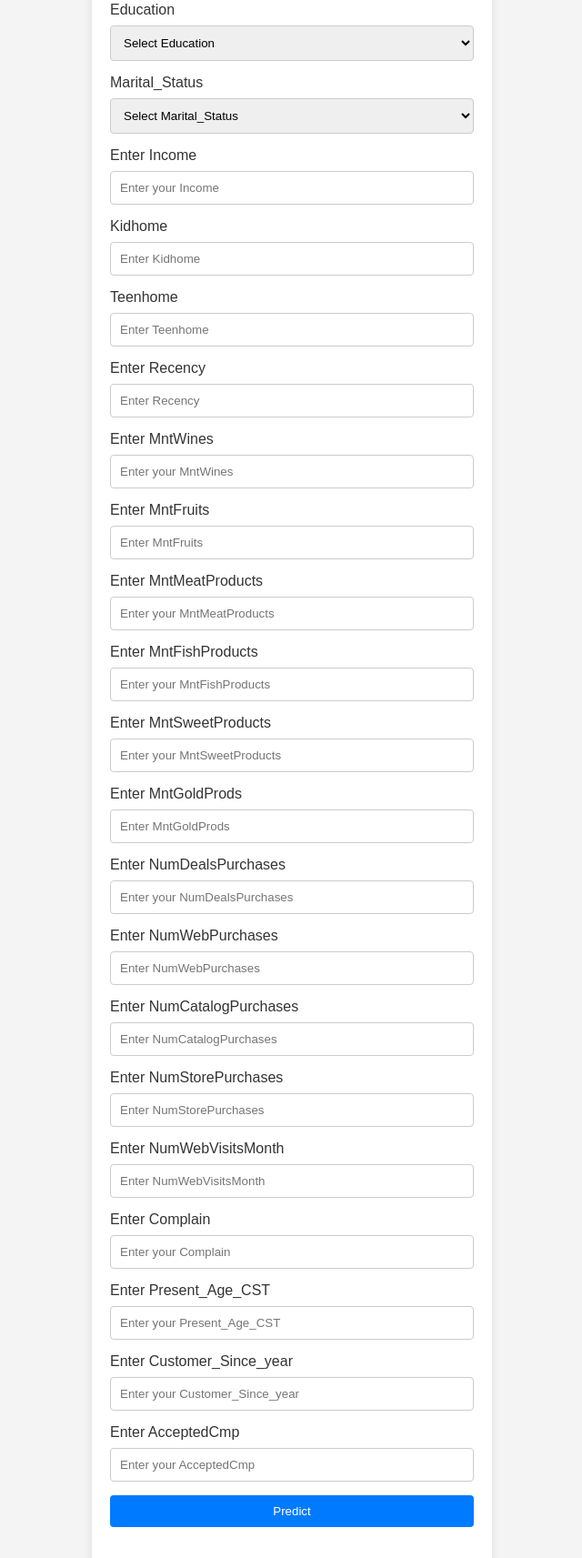
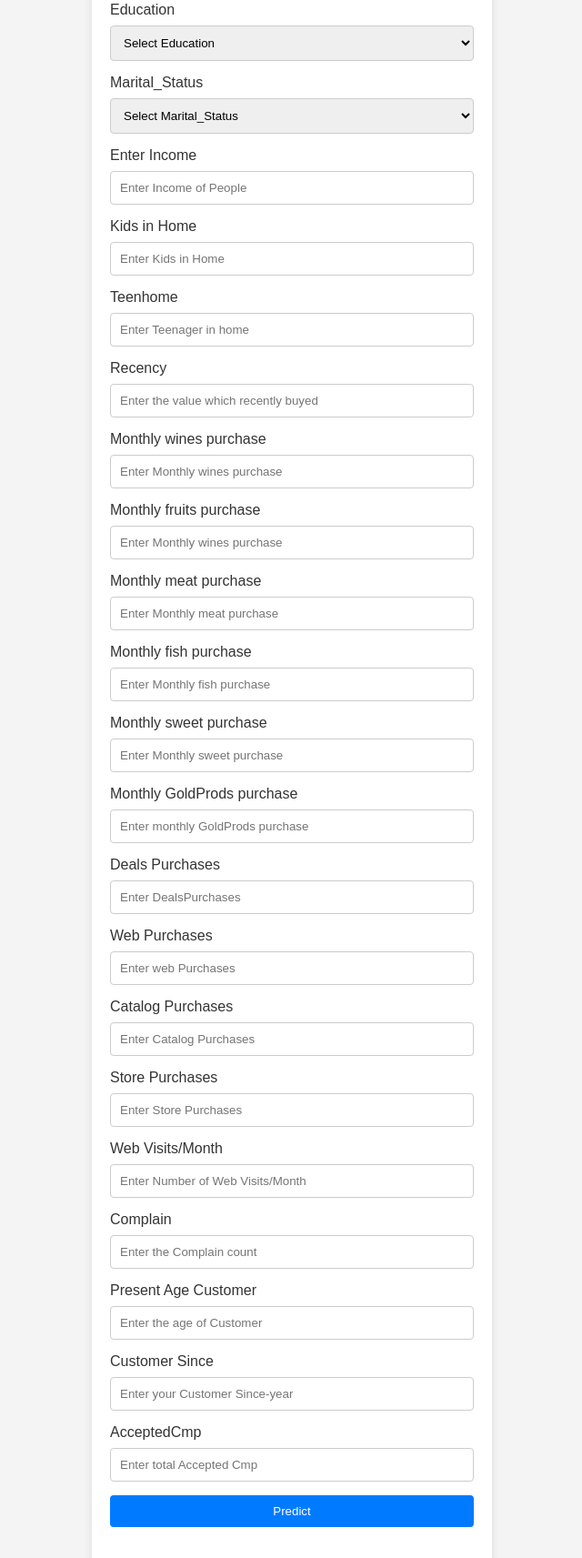
Before and after one commit to VishnuMurali1599/Customer_Personality_Prediction, a Flask app: page /predictdata in a window 1280 px wide. Shown: the part 135-1848 px from the top of the page at 91% size, without its empty margins (319-959 px from the left). Run offline with Flask 3, Linux system fonts and the light colour scheme.

Commit message:
modifying html file

```diff
--- a/templates/home.html
+++ b/templates/home.html
@@ -129,97 +129,97 @@
             <div class="mb-3">
                 <label class="form-label">Enter Income</label>
                 <input class="form-control" type="number" name="Income"
-                    placeholder="Enter your Income" min='0' max='1000000' />
+                    placeholder="Enter Income of People" min='0' max='1000000' />
             </div>
             <div class="mb-3">
-                <label class="form-label">Kidhome</label>
+                <label class="form-label">Kids in Home</label>
                 <input class="form-control" type="number" name="Kidhome"
-                    placeholder="Enter Kidhome" min='0' max='1000000' />
+                    placeholder="Enter Kids in Home" min='0' max='1000000' />
             </div>
             <div class="mb-3">
                 <label class="form-label">Teenhome</label>
                 <input class="form-control" type="number" name="Teenhome"
-                    placeholder="Enter Teenhome" min='0' max='1000000' />
+                    placeholder="Enter Teenager in home" min='0' max='1000000' />
             </div>
             <div class="mb-3">
-                <label class="form-label">Enter Recency</label>
+                <label class="form-label"> Recency</label>
                 <input class="form-control" type="number" name="Recency"
-                    placeholder="Enter Recency" min='0' max='1000000' />
+                    placeholder="Enter the value which recently buyed" min='0' max='1000000' />
             </div>
             <div class="mb-3">
-                <label class="form-label">Enter MntWines</label>
+                <label class="form-label">Monthly wines purchase</label>
                 <input class="form-control" type="number" name="MntWines"
-                    placeholder="Enter your MntWines" min='0' max='1000000' />
+                    placeholder="Enter Monthly wines purchase" min='0' max='1000000' />
             </div>
             <div class="mb-3">
-                <label class="form-label">Enter MntFruits</label>
+                <label class="form-label">Monthly fruits purchase</label>
                 <input class="form-control" type="number" name="MntFruits"
-                    placeholder="Enter MntFruits" min='0' max='1000000' />
+                    placeholder="Enter Monthly wines purchase" min='0' max='1000000' />
             </div>
             <div class="mb-3">
-                <label class="form-label">Enter MntMeatProducts</label>
+                <label class="form-label">Monthly meat purchase</label>
                 <input class="form-control" type="number" name="MntMeatProducts"
-                    placeholder="Enter your MntMeatProducts" min='0' max='1000000' />
+                    placeholder="Enter Monthly meat purchase" min='0' max='1000000' />
             </div>
             <div class="mb-3">
-                <label class="form-label">Enter MntFishProducts</label>
+                <label class="form-label">Monthly fish purchase</label>
                 <input class="form-control" type="number" name="MntFishProducts"
-                    placeholder="Enter your MntFishProducts" min='0' max='1000000' />
+                    placeholder="Enter Monthly fish purchase" min='0' max='1000000' />
             </div>
             <div class="mb-3">
-                <label class="form-label">Enter MntSweetProducts</label>
+                <label class="form-label">Monthly sweet purchase</label>
                 <input class="form-control" type="number" name="MntSweetProducts"
-                    placeholder="Enter your MntSweetProducts" min='0' max='1000000' />
+                    placeholder="Enter Monthly sweet purchase" min='0' max='1000000' />
             </div>
             <div class="mb-3">
-                <label class="form-label">Enter MntGoldProds</label>
+                <label class="form-label">Monthly GoldProds purchase</label>
                 <input class="form-control" type="number" name="MntGoldProds"
-                    placeholder="Enter MntGoldProds" min='0' max='100000' />
+                    placeholder="Enter monthly GoldProds purchase" min='0' max='100000' />
             </div>
             <div class="mb-3">
-                <label class="form-label">Enter NumDealsPurchases</label>
+                <label class="form-label">Deals Purchases</label>
                 <input class="form-control" type="number" name="NumDealsPurchases"
-                    placeholder="Enter your NumDealsPurchases" min='0' max='1000000' />
+                    placeholder="Enter DealsPurchases" min='0' max='1000000' />
             </div>
             <div class="mb-3">
-                <label class="form-label">Enter NumWebPurchases</label>
+                <label class="form-label">Web Purchases</label>
                 <input class="form-control" type="number" name="NumWebPurchases"
-                    placeholder="Enter NumWebPurchases" min='0' max='1000000' />
+                    placeholder="Enter web Purchases" min='0' max='1000000' />
             </div>
             <div class="mb-3">
-                <label class="form-label">Enter NumCatalogPurchases</label>
+                <label class="form-label">Catalog Purchases</label>
                 <input class="form-control" type="number" name="NumCatalogPurchases"
-                    placeholder="Enter NumCatalogPurchases" min='0' max='1000000' />
+                    placeholder="Enter Catalog Purchases" min='0' max='1000000' />
             </div>
             <div class="mb-3">
-                <label class="form-label">Enter NumStorePurchases</label>
+                <label class="form-label">Store Purchases</label>
                 <input class="form-control" type="number" name="NumStorePurchases"
-                    placeholder="Enter NumStorePurchases" min='0' max='1000000' />
+                    placeholder="Enter Store Purchases" min='0' max='1000000' />
             </div>
             <div class="mb-3">
-                <label class="form-label">Enter NumWebVisitsMonth</label>
+                <label class="form-label">Web Visits/Month</label>
                 <input class="form-control" type="number" name="NumWebVisitsMonth"
-                    placeholder="Enter NumWebVisitsMonth" min='0' max='1000000' />
+                    placeholder="Enter Number of Web Visits/Month" min='0' max='1000000' />
             </div>
             <div class="mb-3">
-                <label class="form-label">Enter Complain</label>
+                <label class="form-label">Complain</label>
                 <input class="form-control" type="number" name="Complain"
-                    placeholder="Enter your Complain" min='0' max='100000' />
+                    placeholder="Enter the Complain count" min='0' max='100000' />
             </div>
             <div class="mb-3">
-                <label class="form-label">Enter Present_Age_CST</label>
+                <label class="form-label">Present Age Customer</label>
                 <input class="form-control" type="number" name="Present_Age_CST"
-                    placeholder="Enter your Present_Age_CST" min='0' max='1000000' />
+                    placeholder="Enter the age of Customer" min='0' max='1000000' />
             </div>
             <div class="mb-3">
-                <label class="form-label">Enter Customer_Since_year</label>
+                <label class="form-label">Customer Since</label>
                 <input class="form-control" type="number" name="Customer_Since_year"
-                    placeholder="Enter your Customer_Since_year" min='0' max='1000000' />
+                    placeholder="Enter your Customer Since-year" min='0' max='1000000' />
             </div>
             <div class="mb-3">
-                <label class="form-label">Enter AcceptedCmp</label>
+                <label class="form-label">AcceptedCmp</label>
                 <input class="form-control" type="number" name="AcceptedCmp"
-                    placeholder="Enter your AcceptedCmp" min='0' max='100000' />
+                    placeholder="Enter total Accepted Cmp" min='0' max='100000' />
             </div>
             <div class="mb-3">
                 <input class="btn btn-primary" type="submit" value="Predict" required />
```
